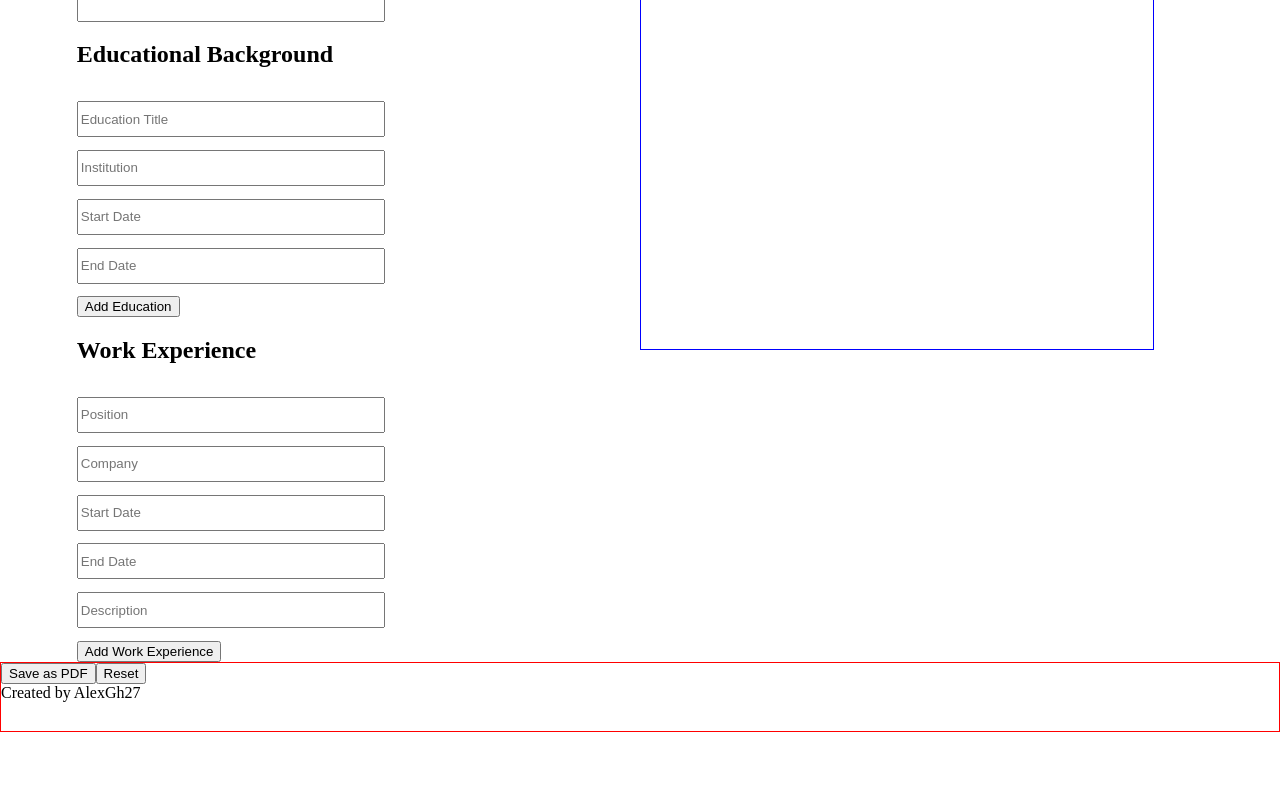
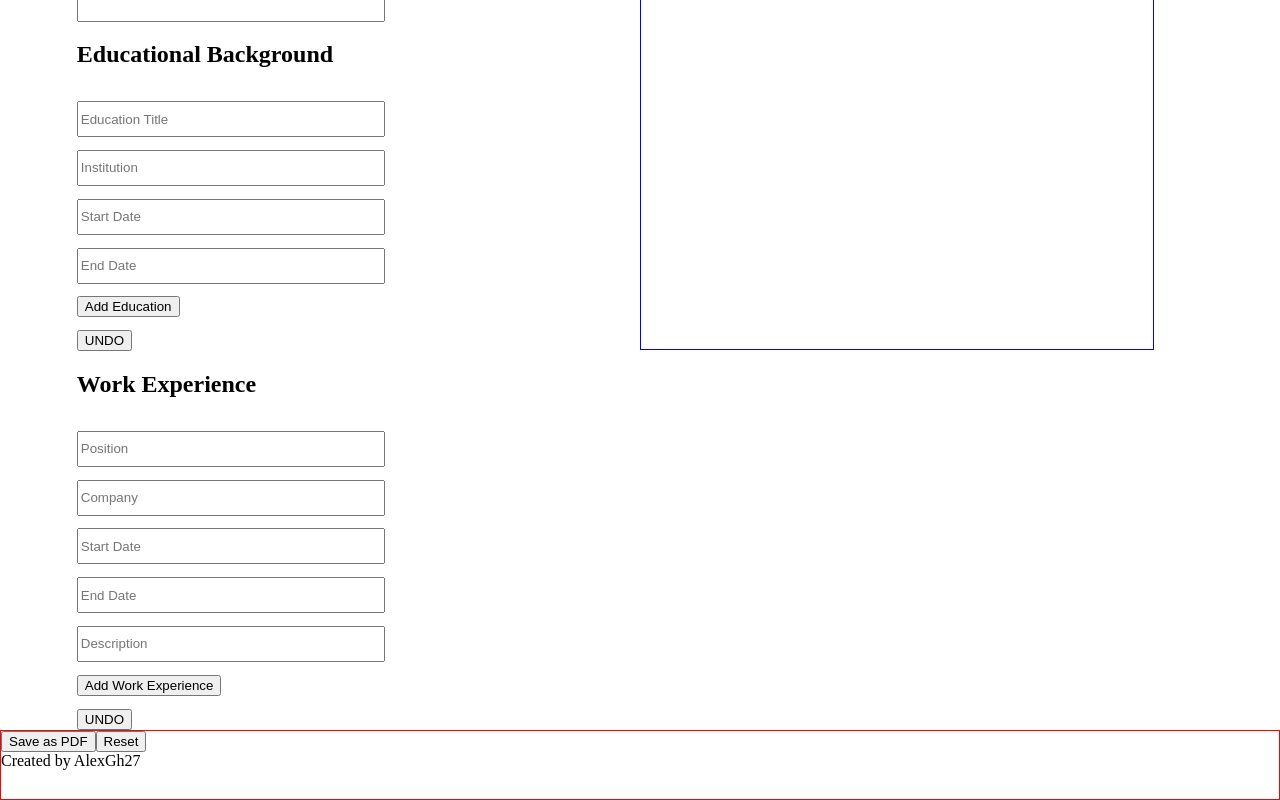
Before and after one commit to AlexGh27/cv-project, a React (Create React App) app: page / in a window 1280 px wide. Shown: the part 442-1242 px from the top of the page. Before the commit the page ends 1174 px from the top, so only its background shows below. Built offline with nearby package versions, Linux system fonts and the light colour scheme.

Commit message:
Added undo / delete buttons

```diff
--- a/src/components/App.js
+++ b/src/components/App.js
@@ -36,10 +36,26 @@ export default class App extends Component {
     }));
   };
 
+  handleDeleteEducational = index => {
+    this.setState(prevState => {
+      const educational = [...prevState.educational];
+      educational.splice(index, 1);
+      return { educational };
+    });
+  };
+
   handleAddExperience = (experience) => {
     this.setState((prevState) => ({
       experience: [...prevState.experience, experience]
     }));
+  };
+
+  handleDeleteExperience = index => {
+    this.setState(prevState => {
+      const experience = [...prevState.experience];
+      experience.splice(index, 1);
+      return { experience };
+    });
   };
 
 
@@ -54,8 +70,12 @@ export default class App extends Component {
             general={general}
             onGeneralInfoChange={this.handleGeneralInfoChange}
           />
-          <Educational onAddEducational={this.handleAddEducational} />
-          <Experience onAddExperience={this.handleAddExperience} />
+          <Educational
+            onAddEducational={this.handleAddEducational}
+            handleDeleteEducational={this.handleDeleteEducational} />
+          <Experience
+            onAddExperience={this.handleAddExperience}
+            handleDeleteExperience={this.handleDeleteExperience} />
         </div>
         <div className="right-panel">
           <Overview
--- a/src/components/Educational.js
+++ b/src/components/Educational.js
@@ -32,6 +32,11 @@ export default class Educational extends Component {
       startDate: '',
       endDate: ''
     });
+  };
+
+  handleDelete = () => {
+    const { index, handleDeleteEducational } = this.props;
+    handleDeleteEducational(index);
   };
 
   render() {
@@ -69,6 +74,7 @@ export default class Educational extends Component {
           placeholder="End Date"
         />
         <button onClick={this.handleAddEducational}>Add Education</button>
+        <button onClick={this.handleDelete}>UNDO</button>
       </div>
     );
   }
--- a/src/components/Experience.js
+++ b/src/components/Experience.js
@@ -35,6 +35,11 @@ import React, { Component } from 'react';
       endDate: '',
       description: ''
     });
+  };
+
+  handleDelete = () => {
+    const { index, handleDeleteExperience } = this.props;
+    handleDeleteExperience(index);
   };
 
   render() {
@@ -79,6 +84,7 @@ import React, { Component } from 'react';
           placeholder="Description"
         />
         <button onClick={this.handleAddExperience}>Add Work Experience</button>
+        <button onClick={this.handleDelete}>UNDO</button>
       </div>
     );
   }
```
